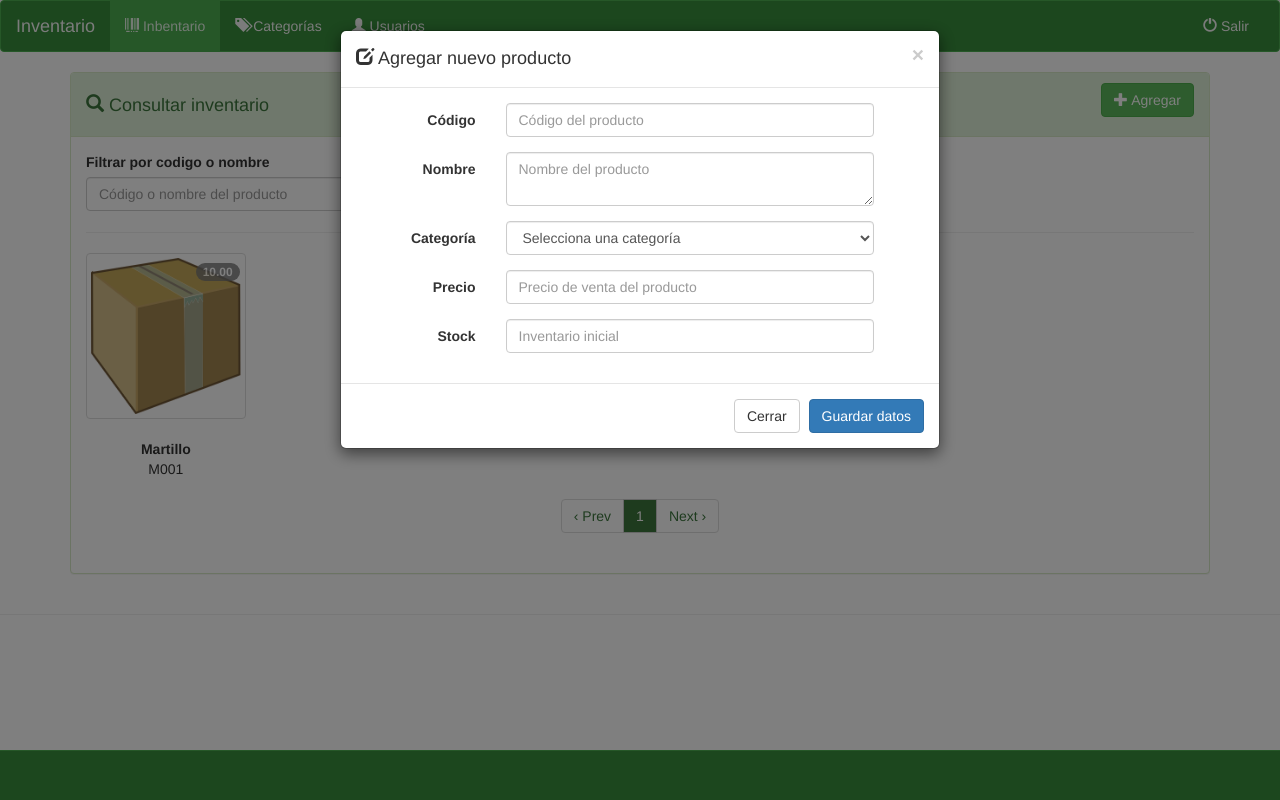
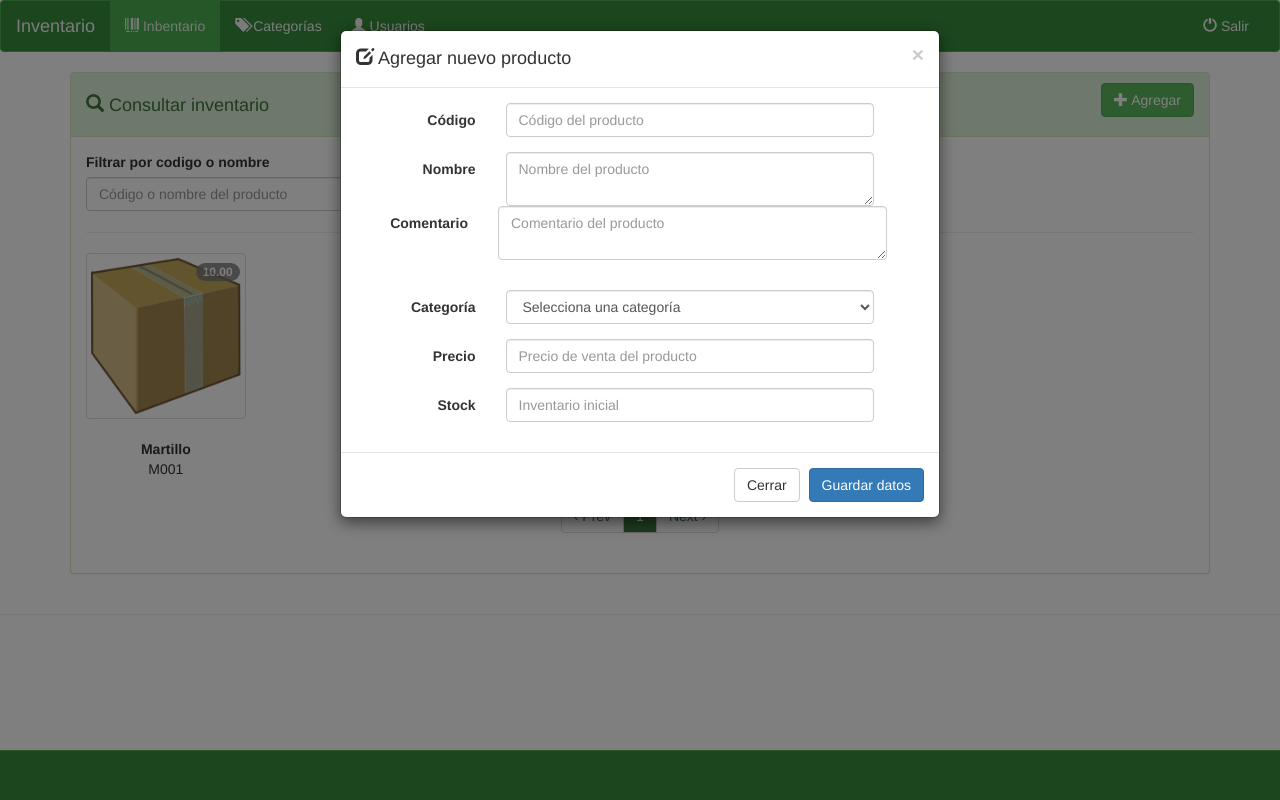
Before and after one commit to DamianMercado/Sistema-de-inventario, a PHP site: page /stock.php in a window 1280 px wide, after a click on "Agregar". Run offline with PHP 8.4, Linux system fonts and the light colour scheme; a user stored in the database is signed in; data comes from the database, SQL or seed files in the repository; some libraries are stand-ins or nearby versions.

Commit message:
Update registro_producto.php
Se agrega Comentario

```diff
--- a/Control/modal/registro_productos.php
+++ b/Control/modal/registro_productos.php
@@ -24,6 +24,14 @@
 				<label for="nombre" class="col-sm-3 control-label">Nombre</label>
 				<div class="col-sm-8">
 					<textarea class="form-control" id="nombre" name="nombre" placeholder="Nombre del producto" required maxlength="255" ></textarea>
+				</div>
+
+				<div class="form-group">
+				<label for="nombre" class="col-sm-3 control-label">Comentario</label>
+				<div class="col-sm-8">
+					<textarea class="form-control" id="comentario" name="comentario" placeholder="Comentario del producto" required maxlength="255" ></textarea>
+
+				</div>
 
 				</div>
 			  </div>
```
